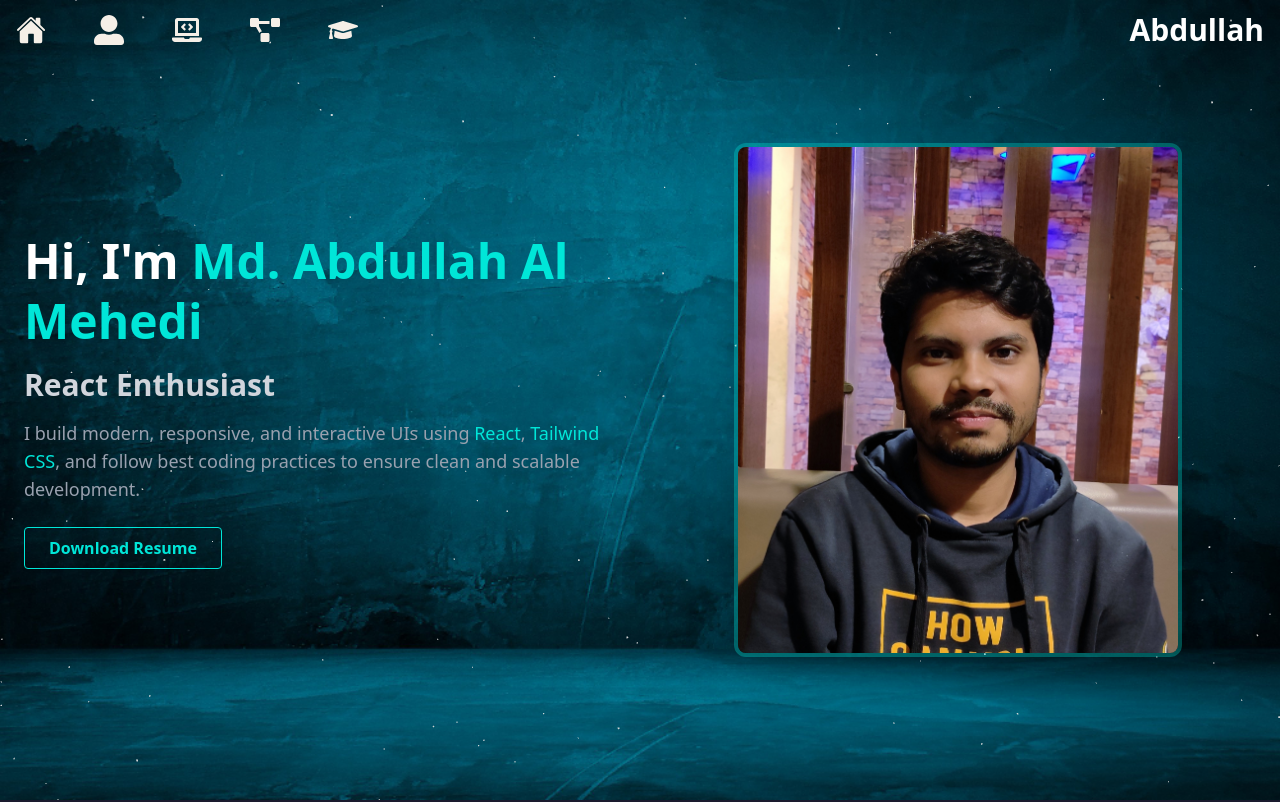
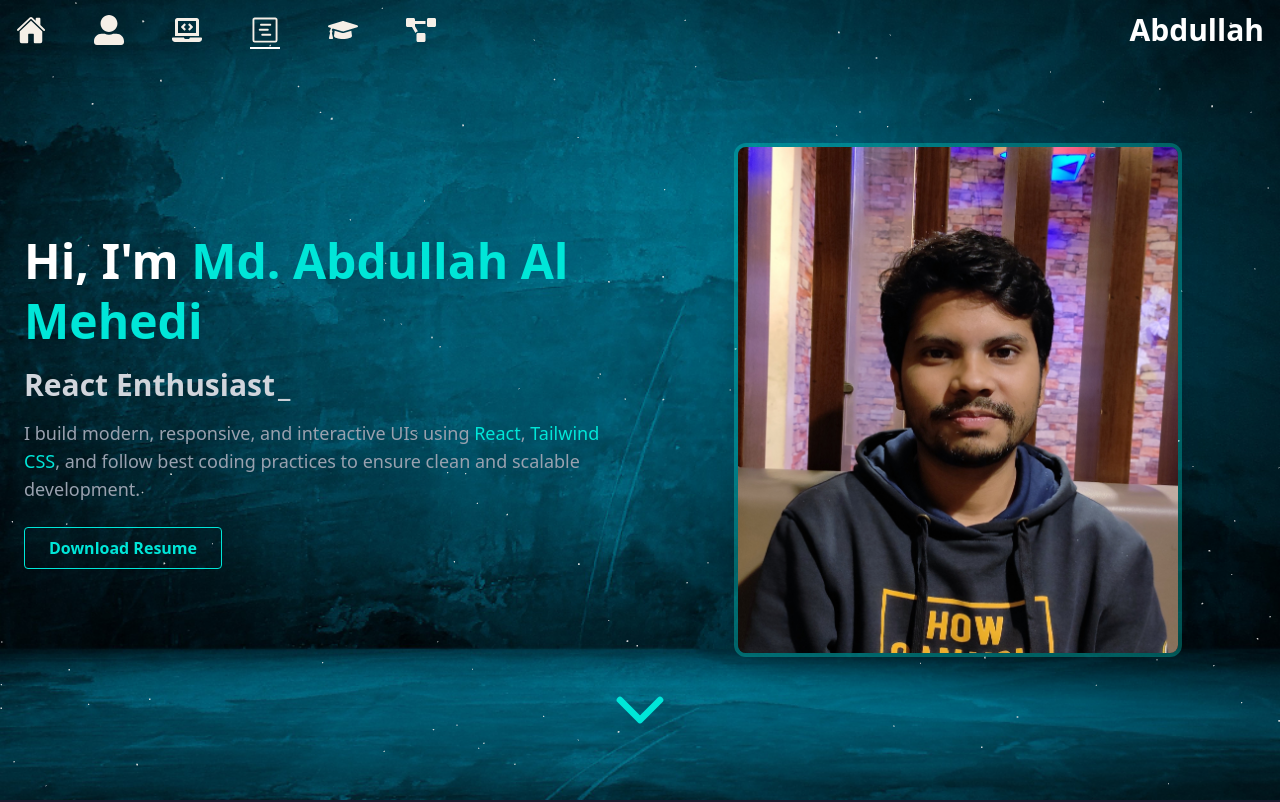
Before and after one commit to Mehedi86/portfolio, a React (Vite) app: page / in a window 1280 px wide. Shown: the top 802 px of the page. Built offline with nearby package versions, Linux system fonts and the light colour scheme.

Commit message:
added: animation

```diff
--- a/package.json
+++ b/package.json
@@ -12,6 +12,7 @@
   "dependencies": {
     "@react-three/fiber": "^9.1.2",
     "@tailwindcss/vite": "^4.1.10",
+    "lucide-react": "^0.522.0",
     "react": "^19.1.0",
     "react-dom": "^19.1.0",
     "react-icons": "^5.5.0",
--- a/src/App.jsx
+++ b/src/App.jsx
@@ -8,18 +8,17 @@ import Education from "./components/Education";
 import Contact from "./components/Contact";
 import Footer from "./components/Footer";
 
-
 function App() {
   return (
-    <div className="relative min-h-screen bg-black text-white">
+    <div className="relative min-h-screen bg-black text-white scroll-smooth">
       <Navbar />
-      <Hero />
-      <AboutMe />
-      <Skills />
-      <MyWorks />
-      <Education/>
-      <Contact/>
-      <Footer/>
+      <div id="home"><Hero /></div>
+      <div id="about"><AboutMe /></div>
+      <div id="skills"><Skills /></div>
+      <div id="works"><MyWorks /></div>
+      <div id="education"><Education /></div>
+      <div id="contact"><Contact /></div>
+      <Footer />
     </div>
   );
 }
--- a/src/components/Contact.jsx
+++ b/src/components/Contact.jsx
@@ -3,7 +3,7 @@ import { FaEnvelope, FaGithub, FaLinkedin } from 'react-icons/fa';
 
 const Contact = () => {
   return (
-    <section id="contact" className="bg-[#1A1A2E] text-white px-4 sm:px-6 py-16 w-full">
+    <section id="contact" className="bg-[#1A1A2E] text-white px-4 py-6 md:py-16 w-full md:min-h-[800px]">
       <div className="max-w-6xl mx-auto">
         <h2 className="text-3xl sm:text-4xl font-bold mb-12 text-[#00E6D8] text-center sm:text-left">
           Contact
@@ -20,31 +20,31 @@ const Contact = () => {
               <div className="flex items-center gap-3">
                 <FaEnvelope className="text-[#00E6D8] text-lg" />
                 <a href="mailto:your.email@example.com" className="hover:underline break-all">
-                  your.email@example.com
+                  abdullahalmehedi86@gmail.com
                 </a>
               </div>
 
               <div className="flex items-center gap-3">
                 <FaGithub className="text-[#00E6D8] text-lg" />
                 <a
-                  href="https://github.com/yourusername"
+                  href="https://github.com/Mehedi86"
                   target="_blank"
                   rel="noopener noreferrer"
                   className="hover:underline break-all"
                 >
-                  github.com/yourusername
+                  github.com/Mehedi86
                 </a>
               </div>
 
               <div className="flex items-center gap-3">
                 <FaLinkedin className="text-[#00E6D8] text-lg" />
                 <a
-                  href="https://linkedin.com/in/yourusername"
+                  href="https://www.linkedin.com/in/mahdi866/"
                   target="_blank"
                   rel="noopener noreferrer"
                   className="hover:underline break-all"
                 >
-                  linkedin.com/in/yourusername
+                  linkedin.com/in/mahdi866
                 </a>
               </div>
             </div>
--- a/src/components/Education.jsx
+++ b/src/components/Education.jsx
@@ -23,7 +23,7 @@ const educations = [
 
 const Education = () => {
   return (
-    <section id="education" className="bg-[#0f172a] text-white px-6 py-16 w-full">
+    <section id="education" className="bg-[#0f172a] text-white px-4 py-6 md:py-16 w-full md:min-h-[800px]">
       <div className="max-w-6xl mx-auto">
         <h2 className="text-3xl md:text-4xl font-bold mb-10 text-[#00E6D8] text-center md:text-left">
           Education
--- a/src/components/Footer.jsx
+++ b/src/components/Footer.jsx
@@ -20,7 +20,7 @@ const Footer = () => {
             <FaEnvelope />
           </a>
           <a
-            href="https://github.com/yourusername"
+            href="https://github.com/Mehedi86"
             target="_blank"
             rel="noopener noreferrer"
             className="hover:text-[#00E6D8] transition"
@@ -29,7 +29,7 @@ const Footer = () => {
             <FaGithub />
           </a>
           <a
-            href="https://linkedin.com/in/yourusername"
+            href="https://www.linkedin.com/in/mahdi866"
             target="_blank"
             rel="noopener noreferrer"
             className="hover:text-[#00E6D8] transition"
--- a/src/components/Hero.jsx
+++ b/src/components/Hero.jsx
@@ -3,8 +3,12 @@ import img from "/portfolio.jpg";
 import Particles from './Particles';
 import { Canvas } from '@react-three/fiber';
 import { Typewriter } from "react-simple-typewriter";
+import { ChevronDown } from "lucide-react";
 
 const Hero = () => {
+    const resume = () => {
+        window.location.href = 'https://drive.google.com/file/d/1zCKRqJf4jV6EJezVtnHJy3GZflpMhM--/view?usp=drive_link';
+    }
     return (
         <div className="relative w-full min-h-screen">
             {/* Background Image */}
@@ -51,7 +55,7 @@ const Hero = () => {
                         best coding practices to ensure clean and scalable development.
                     </p>
 
-                    <button className="inline-block border border-[#00E6D8] text-[#00E6D8] hover:text-[#1A1A2E] font-semibold px-6 py-2 rounded shadow hover:bg-[#00c8bb] transition-all duration-300 cursor-pointer">
+                    <button onClick={resume} className="inline-block border border-[#00E6D8] text-[#00E6D8] hover:text-[#1A1A2E] font-semibold px-6 py-2 rounded shadow hover:bg-[#00c8bb] transition-all duration-300 cursor-pointer">
                         Download Resume
                     </button>
                 </div>
@@ -61,9 +65,16 @@ const Hero = () => {
                     <img
                         src={img}
                         alt="Md. Abdullah"
-                        className="rounded-xl w-full max-w-[300px] sm:max-w-sm md:max-w-md shadow-2xl border-4 border-[#00E6D8]/30"
+                        className="rounded-xl w-2/3 xl:w-full max-w-[300px] sm:max-w-sm md:max-w-md shadow-2xl border-4 border-[#00E6D8]/30"
                     />
                 </div>
+            </div>
+
+            {/* Down Arrow Button */}
+            <div className="absolute hidden lg:block bottom-6 left-1/2 transform -translate-x-1/2 z-30">
+                <button className="text-[#00E6D8] animate-bounce">
+                    <ChevronDown size={80} />
+                </button>
             </div>
         </div>
     );
--- a/src/components/MyWorks.jsx
+++ b/src/components/MyWorks.jsx
@@ -26,7 +26,7 @@ const projects = [
 
 const MyWorks = () => {
   return (
-    <section id="projects" className="bg-[#1A1A2E] text-white px-6 py-16 w-full">
+    <section id="projects" className="bg-[#1A1A2E] text-white px-4 py-6 md:py-16 w-full md:min-h-[600px]">
       <div className="max-w-6xl mx-auto">
         <h2 className="text-3xl md:text-4xl font-bold mb-10 text-[#00E6D8] text-center md:text-left">
           My Works
--- a/src/components/Navbar.jsx
+++ b/src/components/Navbar.jsx
@@ -1,18 +1,49 @@
 import React, { useEffect, useState } from 'react';
 import { IoHome } from "react-icons/io5";
 import { FaUserAlt, FaLaptopCode, FaProjectDiagram, FaGraduationCap } from "react-icons/fa";
+import { GoProjectRoadmap } from "react-icons/go";
+
+const sections = ["home", "about", "skills", "works", "education", "contact"];
 
 const Navbar = () => {
   const [isScrolled, setIsScrolled] = useState(false);
+  const [activeSection, setActiveSection] = useState("home");
 
   useEffect(() => {
     const handleScroll = () => {
       setIsScrolled(window.scrollY > 20);
+
+      const middleY = window.scrollY + window.innerHeight / 2;
+
+      let current = "home";
+      for (let id of sections) {
+        const section = document.getElementById(id);
+        if (section) {
+          const top = section.offsetTop;
+          const height = section.offsetHeight;
+          if (middleY >= top && middleY < top + height) {
+            current = id;
+            break;
+          }
+        }
+      }
+
+      setActiveSection(current);
     };
 
     window.addEventListener("scroll", handleScroll);
+    handleScroll(); // initial check
     return () => window.removeEventListener("scroll", handleScroll);
   }, []);
+
+  const navItems = [
+    { id: "home", icon: <IoHome title="Home" /> },
+    { id: "about", icon: <FaUserAlt title="About" /> },
+    { id: "skills", icon: <FaLaptopCode title="Skills" /> },
+    { id: "works", icon: <GoProjectRoadmap title="My Works" /> },
+    { id: "education", icon: <FaGraduationCap title="Education" /> },
+    { id: "contact", icon: <FaProjectDiagram title="Contact" /> },
+  ];
 
   return (
     <div
@@ -21,11 +52,20 @@ const Navbar = () => {
       }`}
     >
       <ul className="text-[#F5EFE7] flex justify-between space-x-4 md:space-x-12">
-        <li><IoHome className="text-lg md:text-3xl" title="Home" /></li>
-        <li><FaUserAlt className="text-lg md:text-3xl" title="About" /></li>
-        <li><FaLaptopCode className="text-lg md:text-3xl" title="Skills" /></li>
-        <li><FaProjectDiagram className="text-lg md:text-3xl" title="Projects" /></li>
-        <li><FaGraduationCap className="text-lg md:text-3xl" title="Education" /></li>
+        {navItems.map((item) => (
+          <li
+            key={item.id}
+            className={`relative transition-all duration-300 ${
+              activeSection === item.id
+                ? "after:content-[''] after:absolute after:-bottom-1 after:left-0 after:w-full after:h-0.5 after:bg-white"
+                : ""
+            }`}
+          >
+            <a href={`#${item.id}`} className="text-lg md:text-3xl">
+              {item.icon}
+            </a>
+          </li>
+        ))}
       </ul>
       <div>
         <h1 className="text-lg md:text-3xl font-semibold">Abdullah</h1>
--- a/src/index.css
+++ b/src/index.css
@@ -1 +1,5 @@
 @import "tailwindcss";
+
+html {
+  scroll-behavior: smooth;
+}
```
Also changed, not shown: 1 other file (tests, documents, lock files or other folders).
